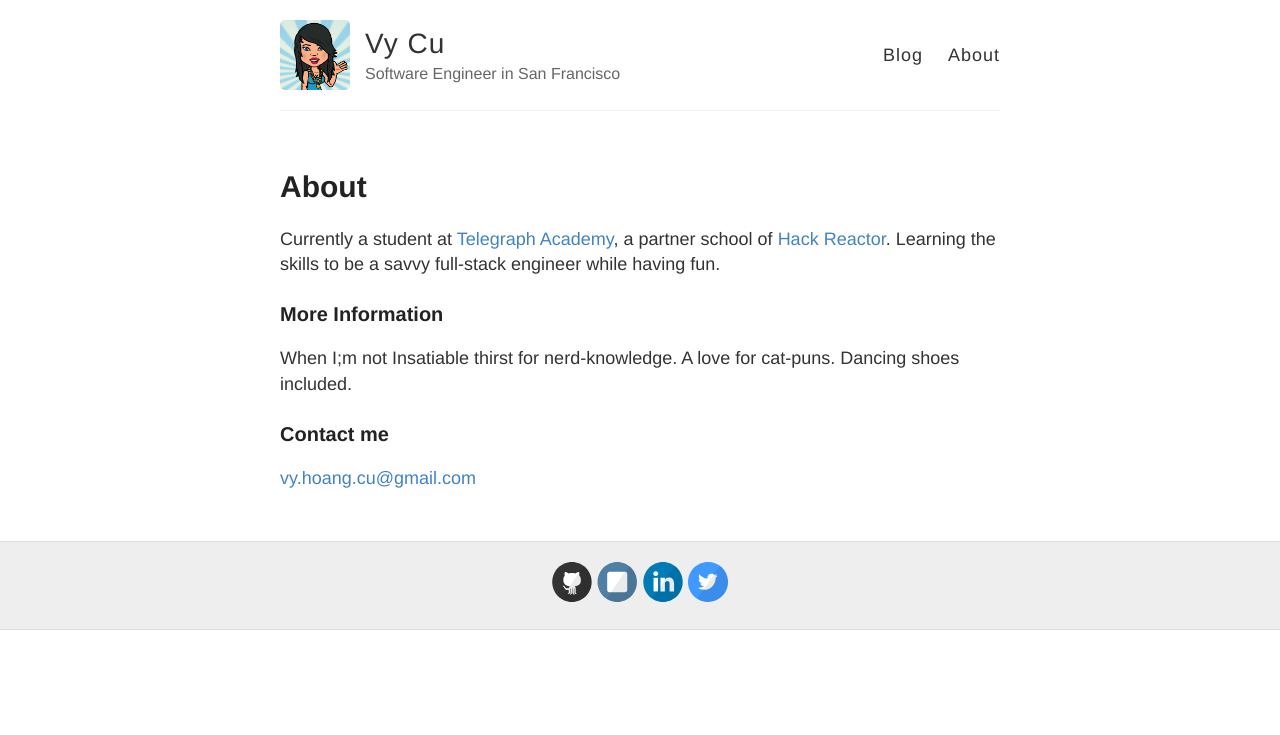
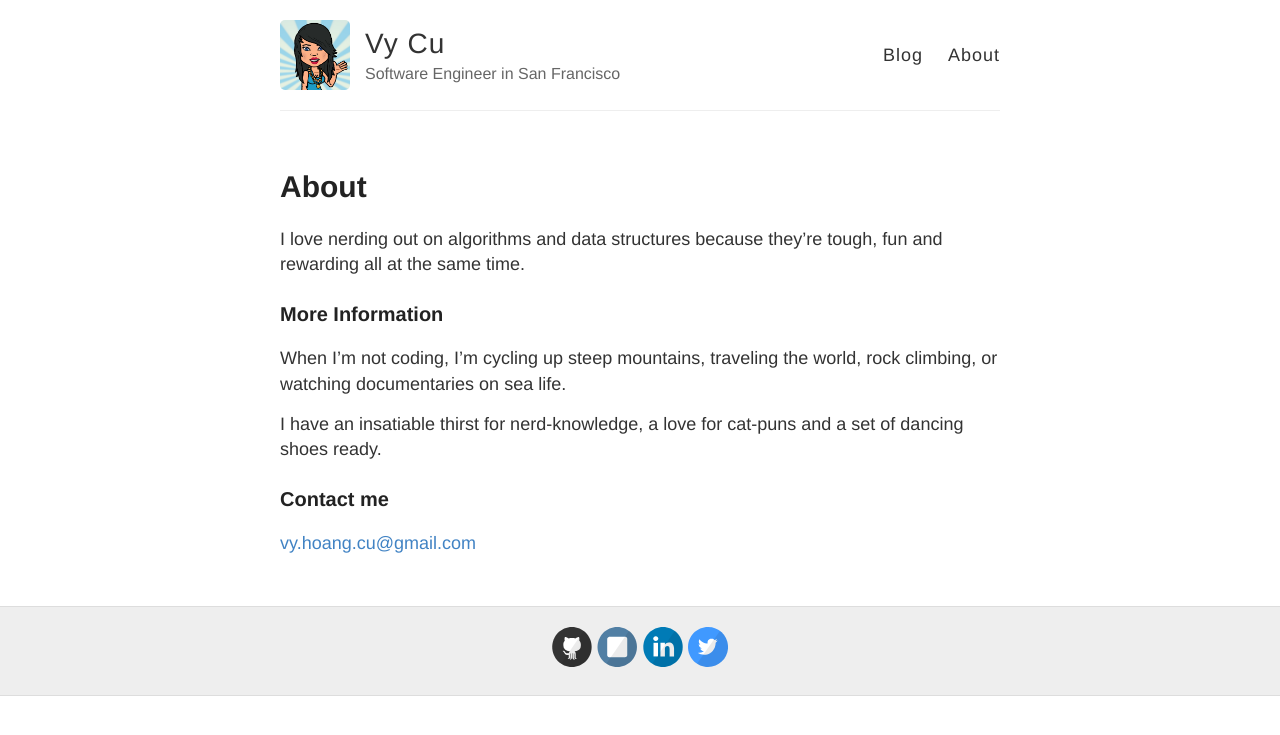
Before and after one commit to veeweeherman/veeweeherman.github.io, a Jekyll site: the page built from about.md, in a window 1280 px wide. Shown: the top 735 px of the page. Built offline with Jekyll 4.4.1, drawn with Linux system fonts in a browser that asks for light colours; Markdown is read by kramdown in place of the engine named in the settings.

Commit message:
fixing about page

```diff
--- a/about.md
+++ b/about.md
@@ -4,11 +4,12 @@ title: About
 permalink: /about/
 ---
 
-Currently a student at [Telegraph Academy](http://www.telegraphacademy.com), a partner school of [Hack Reactor](http://www.hackreactor.com). Learning the skills to be a savvy full-stack engineer while having fun.
+I love nerding out on algorithms and data structures because they're tough, fun and rewarding all at the same time.
 
 ### More Information
-When I;m not
-Insatiable thirst for nerd-knowledge. A love for cat-puns. Dancing shoes included.
+When I'm not coding, I'm cycling up steep mountains, traveling the world, rock climbing, or watching documentaries on sea life.
+
+I have an insatiable thirst for nerd-knowledge, a love for cat-puns and a set of dancing shoes ready.
 
 ### Contact me
 
```
